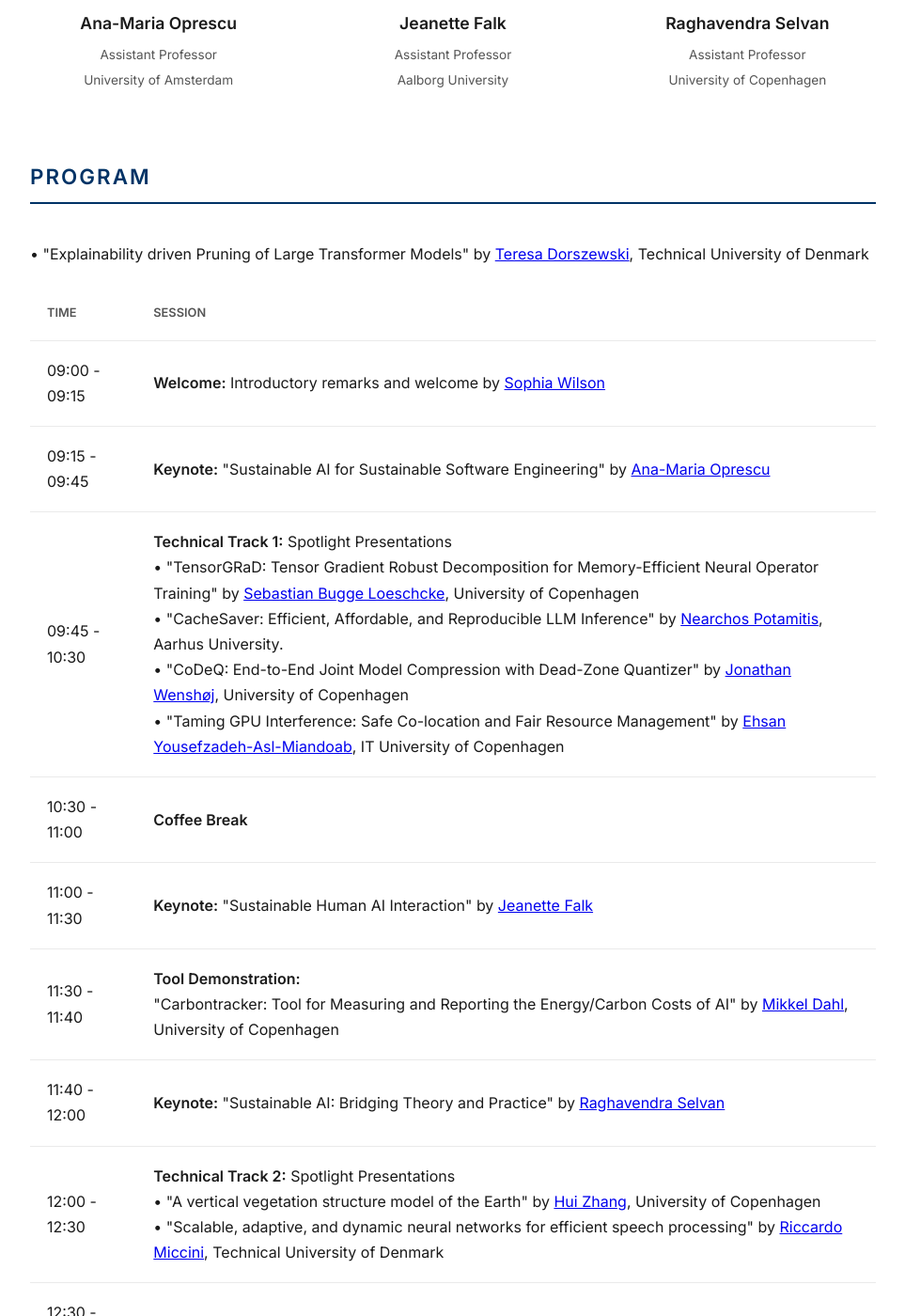
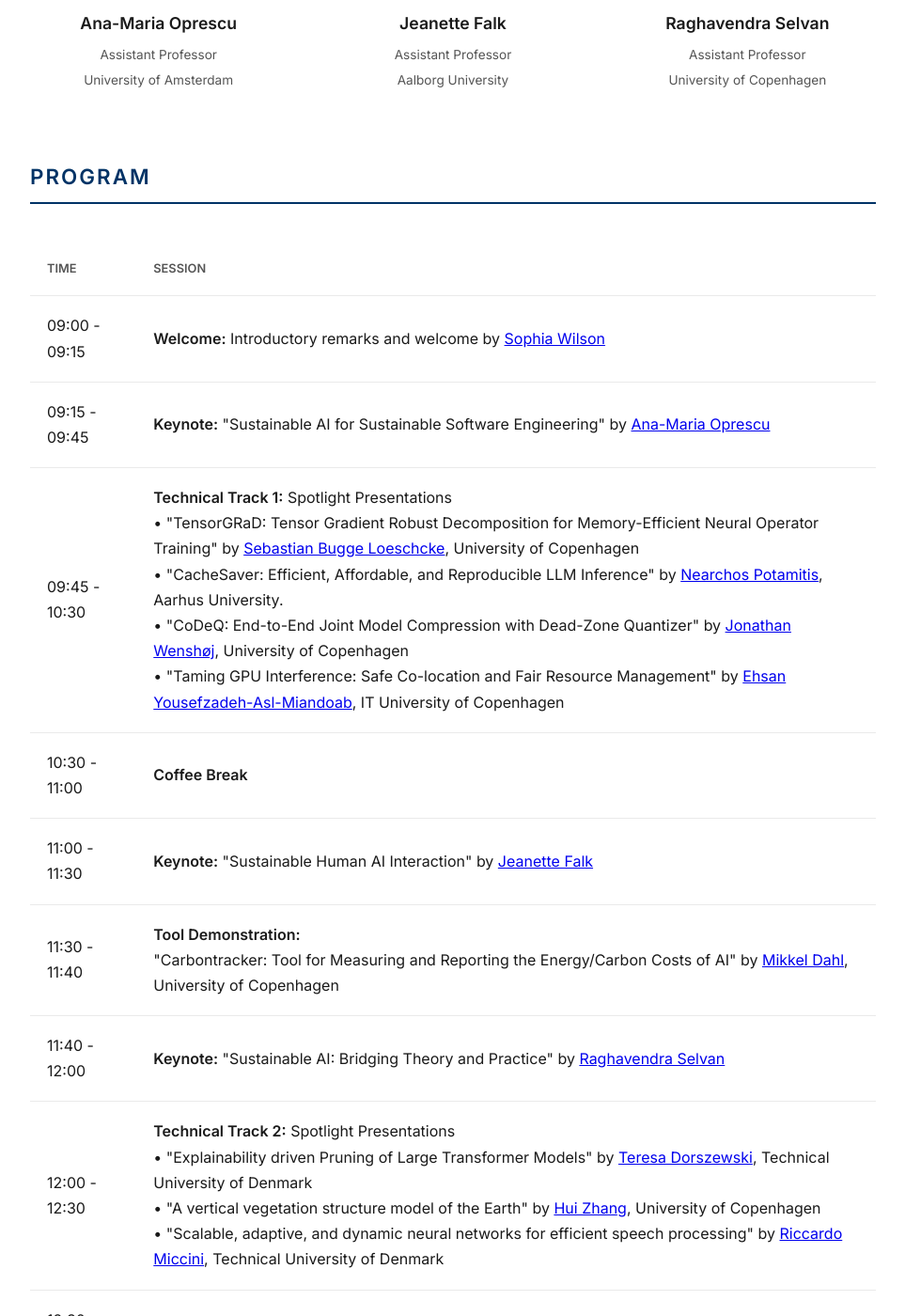
Before and after one commit to saintslab/saintslab.github.io, a Jekyll site: the page workshop2026/index.html, which Jekyll copies as it is, in a window 1280 px wide and 1400 px high, scrolled down 1321 px. Shown: the whole window at 94% size, without its empty margins (158-1121 px from the left). Built offline with Jekyll 4.4.1, drawn with Linux system fonts in a browser that asks for light colours; some of the changed lines change nothing that is shown.

Commit message:
Update teresa

```diff
--- a/workshop2026/index.html
+++ b/workshop2026/index.html
@@ -280,8 +280,8 @@
                 </tr>
                 <tr>
                     <td>12:00 - 12:30</td>
+                    <td><strong>Technical Track 2:</strong> Spotlight Presentations<br>
                 &#x2022; "Explainability driven Pruning of Large Transformer Models" by <a href="https://scholar.google.com/citations?user=BRTbscwAAAAJ&hl=en&oi=ao">Teresa Dorszewski</a>, Technical University of Denmark<br>
-                    <td><strong>Technical Track 2:</strong> Spotlight Presentations<br>
                 &#x2022; "A vertical vegetation structure model of the Earth" by <a href="https://scholar.google.com/citations?user=nOSslqEAAAAJ&hl=en">Hui Zhang</a>, University of Copenhagen <br>
                 &#x2022; "Scalable, adaptive, and dynamic neural networks for efficient speech processing" by <a href="https://scholar.google.com/citations?hl=en&user=0l0b5ngAAAAJ&">Riccardo Miccini</a>, Technical University of Denmark<br>
 </td>
```
